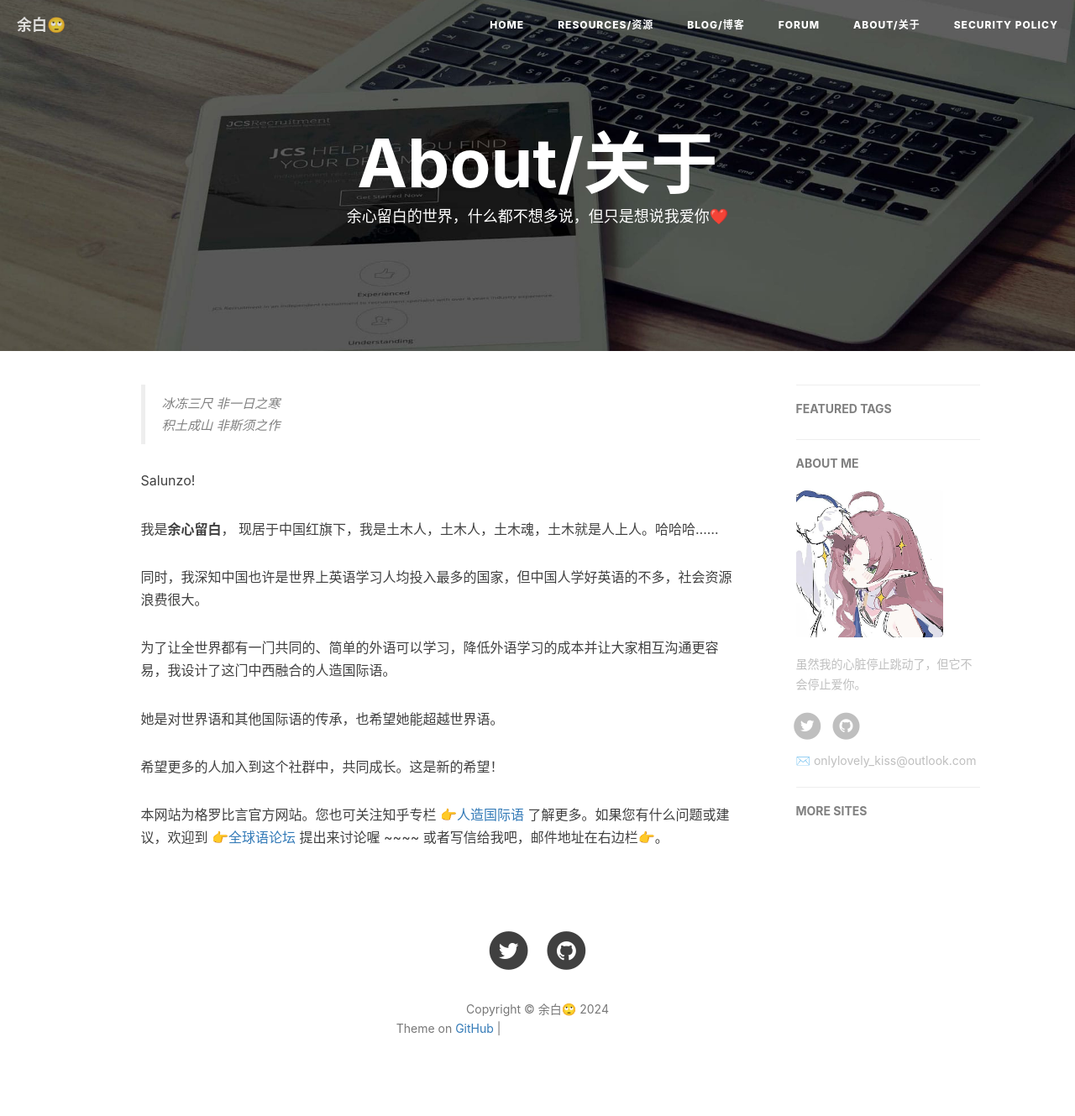
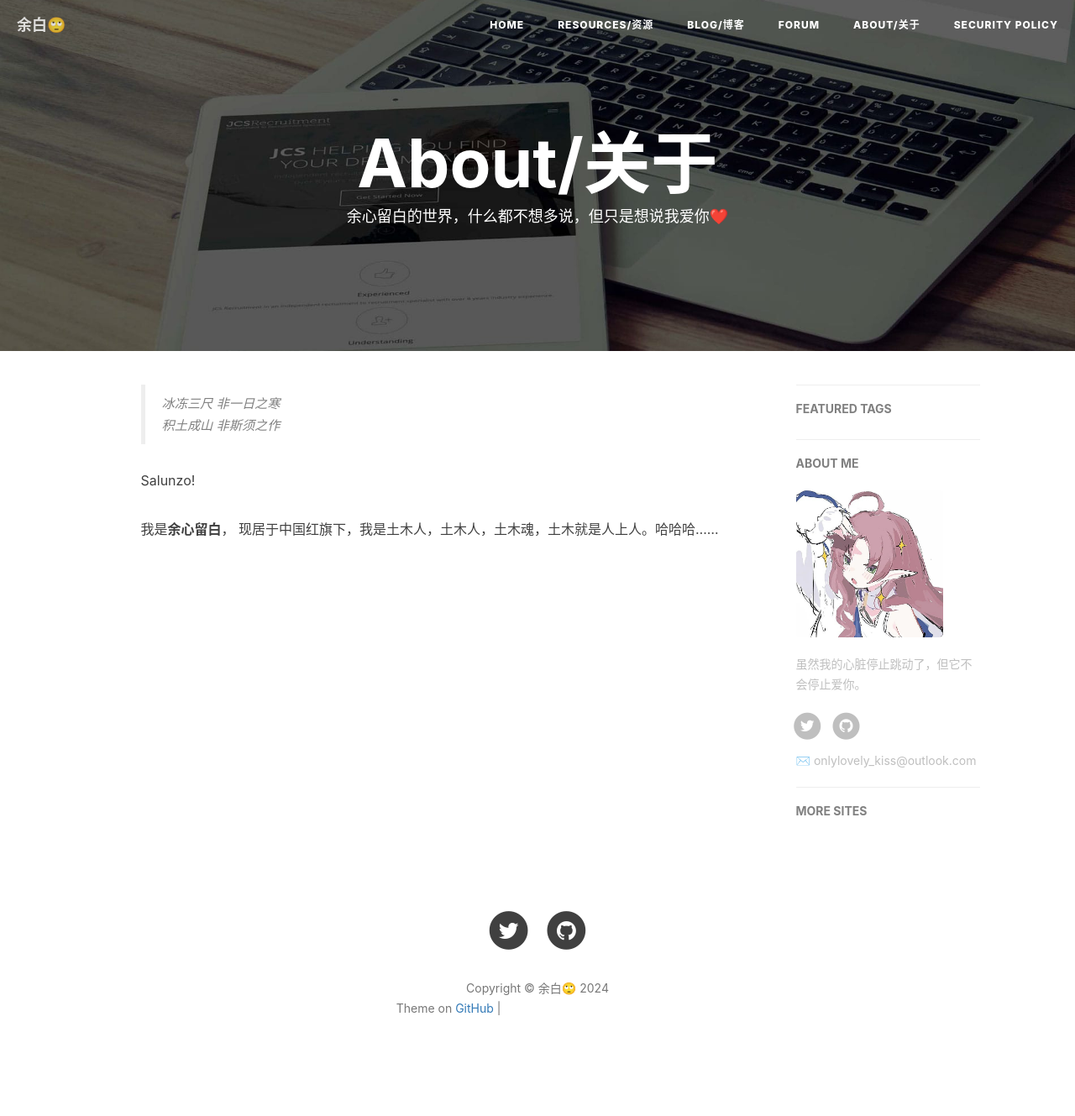
Before and after one commit to ONLYLOVELYKISS/onlylovelykiss.github.io, a Jekyll site: the page built from 4-about.html, in a window 1280 px wide. Shown: the whole page at 84% size. Built offline with Jekyll 4.4.1, drawn with Linux system fonts in a browser that asks for light colours; nearby versions of some CDN libraries; comment, search, counter and statistics services are not loaded; after the commit the page ends 1305 px from its top, so only the background shows below that; grey boxes are pictures that could not be loaded.

Commit message:
更新 4-about.html

```diff
--- a/4-about.html
+++ b/4-about.html
@@ -20,19 +20,9 @@ header-img: "img/post-bg-rwd.jpg"
 
     <p>Salunzo! </p>
 
-    <p>我是<strong>余心留白</strong>， 现居于中国红旗下，我是土木人，土木人，土木魂，土木就是人上人。哈哈哈……</p>
+    <p>我是<strong>余心留白</strong>， 现居于中国红旗下，我是土木人，土木人，土木魂，土木就是人上人。哈哈哈……
 
-    <p>同时，我深知中国也许是世界上英语学习人均投入最多的国家，但中国人学好英语的不多，社会资源浪费很大。</p>
-
-    <p>为了让全世界都有一门共同的、简单的外语可以学习，降低外语学习的成本并让大家相互沟通更容易，我设计了这门中西融合的人造国际语。</p>
-
-    <p>她是对世界语和其他国际语的传承，也希望她能超越世界语。</p>
-
-    <p>希望更多的人加入到这个社群中，共同成长。这是新的希望！</p>
-
-    <p>本网站为格罗比言官方网站。您也可关注知乎专栏 👉<a href="https://zhuanlan.zhihu.com/Artificial-International-Language">人造国际语</a> 了解更多。如果您有什么问题或建议，欢迎到 👉<a href="{{site.baseurl}}/3-forum">全球语论坛</a> 提出来讨论喔 ~~~~ 或者写信给我吧，邮件地址在右边栏👉。</p>
-
-    <p></p>
+    </p>
 
 </div>
 
```
